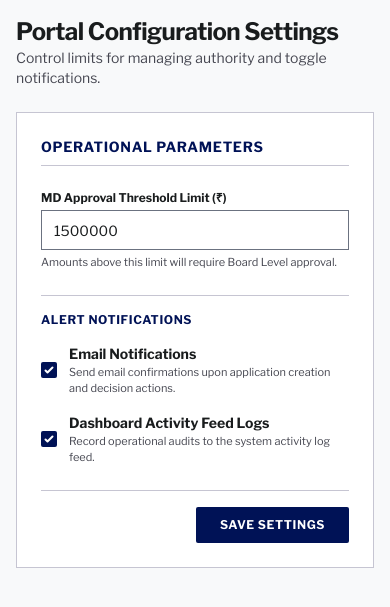
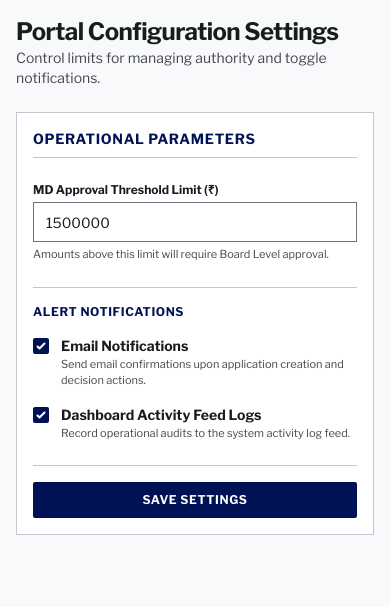
Before and after one commit to adarshmohit9334/Internship-Project, a Flask app: page /admin/settings in a window 390 px wide. Shown: the part 56-663 px from the top of the page. Run offline with Flask 3, Linux system fonts and the light colour scheme; the visitor is signed in with stand-in values (Sample User, id 1); some libraries are stand-ins or nearby versions.

Commit message:
Optimize settings page responsiveness for admin viewports

```diff
--- a/bg_portal/templates/admin/settings.html
+++ b/bg_portal/templates/admin/settings.html
@@ -9,7 +9,7 @@
     <p class="text-on-surface-variant text-sm">Control limits for managing authority and toggle notifications.</p>
 </div>
 
-<div class="max-w-[600px] bg-white border border-outline-variant p-6 space-y-6">
+<div class="max-w-[600px] bg-white border border-outline-variant p-4 sm:p-6 space-y-6">
     <div class="border-b border-outline-variant pb-2">
         <h3 class="text-primary font-bold text-sm uppercase tracking-wider">Operational parameters</h3>
     </div>
@@ -26,8 +26,8 @@
             <h4 class="text-xs font-bold text-primary uppercase tracking-wider">Alert Notifications</h4>
 
             <!-- Email Notifications checkbox -->
-            <label class="flex items-center gap-3 cursor-pointer">
-                <input type="checkbox" name="notify_email" class="rounded border-outline-variant text-primary focus:ring-primary w-4 h-4" {% if settings.notify_email %}checked{% endif %}>
+            <label class="flex items-start gap-3 cursor-pointer">
+                <input type="checkbox" name="notify_email" class="rounded border-outline-variant text-primary focus:ring-primary w-4 h-4 mt-0.5" {% if settings.notify_email %}checked{% endif %}>
                 <div class="flex flex-col">
                     <span class="text-sm font-bold text-on-surface">Email Notifications</span>
                     <span class="text-[11px] text-on-surface-variant">Send email confirmations upon application creation and decision actions.</span>
@@ -35,8 +35,8 @@
             </label>
 
             <!-- Dashboard Notifications checkbox -->
-            <label class="flex items-center gap-3 cursor-pointer">
-                <input type="checkbox" name="notify_dashboard" class="rounded border-outline-variant text-primary focus:ring-primary w-4 h-4" {% if settings.notify_dashboard %}checked{% endif %}>
+            <label class="flex items-start gap-3 cursor-pointer">
+                <input type="checkbox" name="notify_dashboard" class="rounded border-outline-variant text-primary focus:ring-primary w-4 h-4 mt-0.5" {% if settings.notify_dashboard %}checked{% endif %}>
                 <div class="flex flex-col">
                     <span class="text-sm font-bold text-on-surface">Dashboard Activity Feed Logs</span>
                     <span class="text-[11px] text-on-surface-variant">Record operational audits to the system activity log feed.</span>
@@ -46,7 +46,7 @@
 
         <!-- Actions -->
         <div class="flex justify-end pt-4 border-t border-outline-variant">
-            <button type="submit" class="px-6 py-2.5 bg-primary text-white text-xs font-bold uppercase tracking-wider rounded hover:bg-opacity-95 transition-all">
+            <button type="submit" class="w-full sm:w-auto px-6 py-2.5 bg-primary text-white text-xs font-bold uppercase tracking-wider rounded hover:bg-opacity-95 transition-all text-center">
                 Save Settings
             </button>
         </div>
```
